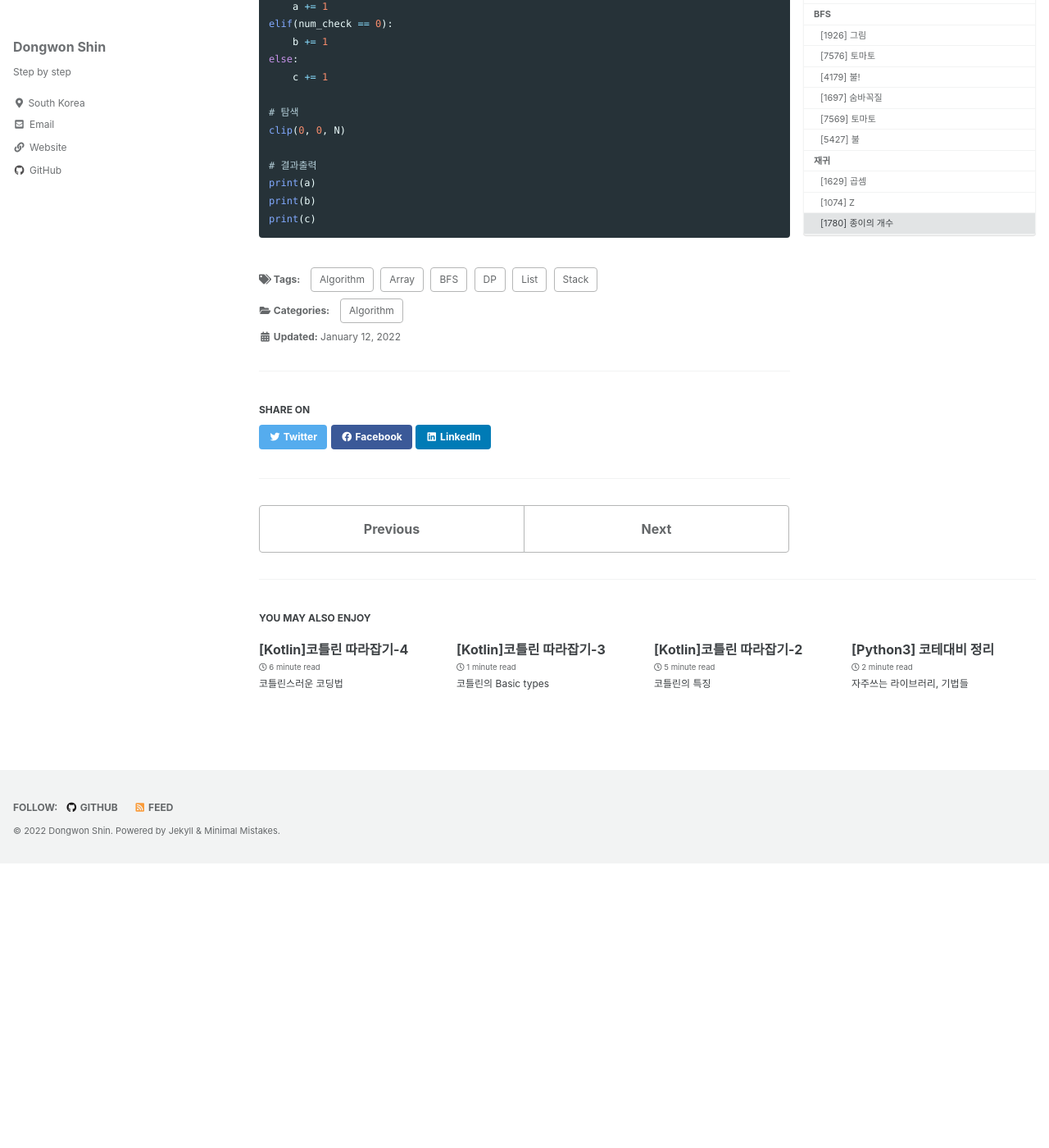
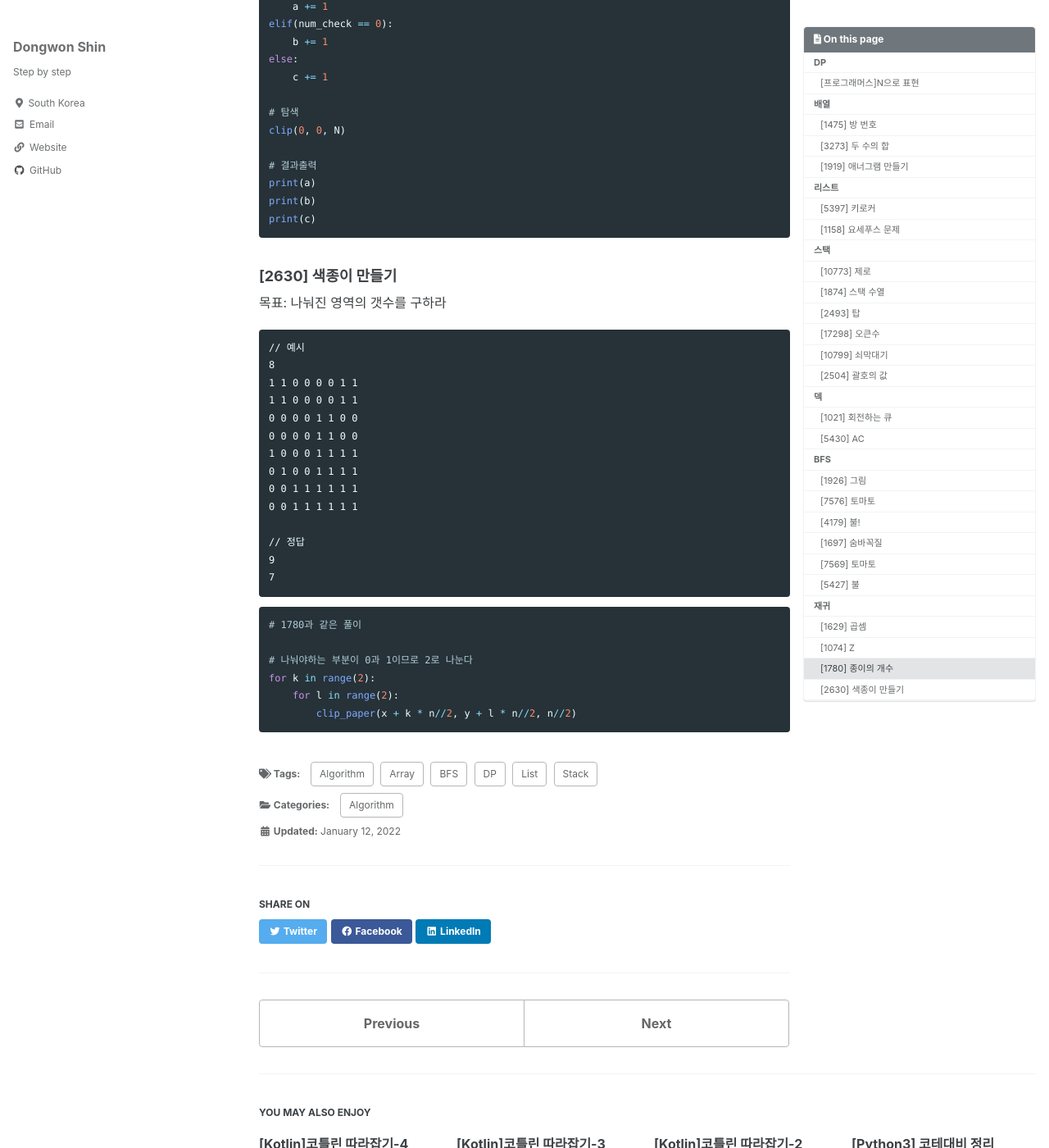
Before and after one commit to ponopono0322/ponopono0322.github.io, a Jekyll site: the page built from _posts/2022-01-12-algorithm.md, in a window 1280 px wide and 1400 px high, scrolled down 15007 px. Shown: the whole window at 82% size. Built offline with Jekyll 4.4.1, drawn with Linux system fonts in a browser that asks for light colours; cached includes are drawn as plain includes; some web fonts are replaced; before the commit the page ends 16060 px from its top, so only the background shows below that; some of the changed text lies outside the part shown.

Commit message:
Update 2022-01-12-algorithm.md

````diff
--- a/_posts/2022-01-12-algorithm.md
+++ b/_posts/2022-01-12-algorithm.md
@@ -714,3 +714,32 @@ print(a)
 print(b)
 print(c)
 ```
+
+### [2630] 색종이 만들기
+목표: 나눠진 영역의 갯수를 구하라
+
+```
+// 예시
+8
+1 1 0 0 0 0 1 1
+1 1 0 0 0 0 1 1
+0 0 0 0 1 1 0 0
+0 0 0 0 1 1 0 0
+1 0 0 0 1 1 1 1
+0 1 0 0 1 1 1 1
+0 0 1 1 1 1 1 1
+0 0 1 1 1 1 1 1
+
+// 정답
+9
+7
+```
+
+```python
+# 1780과 같은 풀이
+
+# 나눠야하는 부분이 0과 1이므로 2로 나눈다
+for k in range(2):
+    for l in range(2):
+        clip_paper(x + k * n//2, y + l * n//2, n//2)
+```
````
